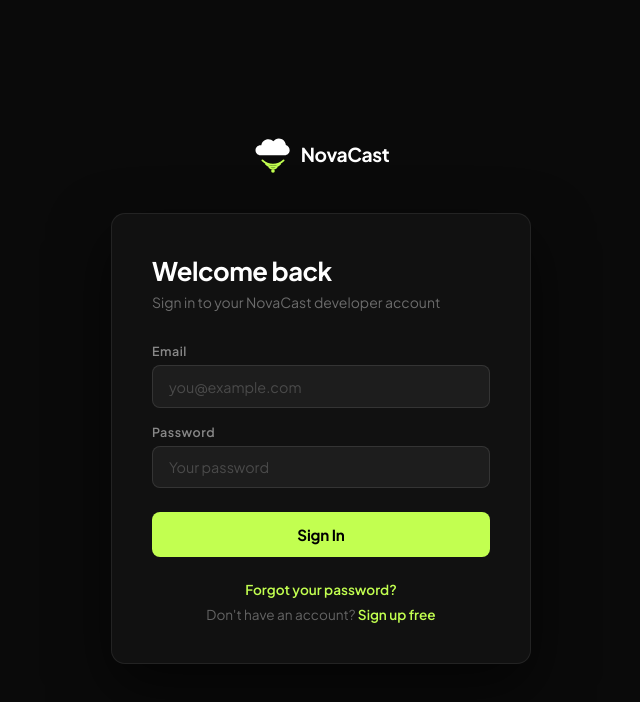
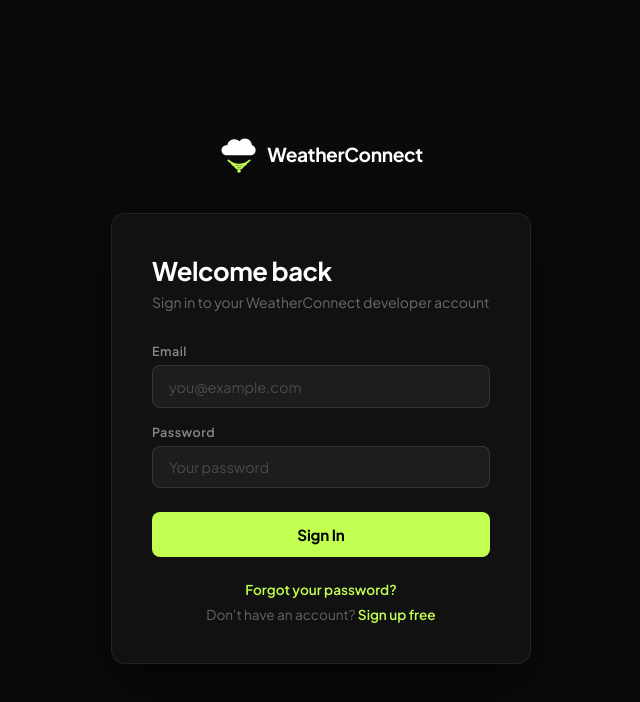
Before and after one commit to NaturalTC/fullstack-weather-data-collection, a React (Vite) app in the folder frontend/: page /login in a window 1280 px wide. Shown: the top 702 px of the page, without its empty margins (319-959 px from the left). Built offline with nearby package versions, Linux system fonts and the light colour scheme; no server answers.

Commit message:
Rebrand NovaCast to WeatherConnect across frontend and backend

```diff
--- a/frontend/index.html
+++ b/frontend/index.html
@@ -4,7 +4,7 @@
     <meta charset="UTF-8" />
     <link rel="icon" type="image/svg+xml" href="/vite.svg" />
     <meta name="viewport" content="width=device-width, initial-scale=1.0" />
-    <title>NovaCast — Weather API for Developers</title>
+    <title>WeatherConnect — Weather API for Developers</title>
     <link rel="preconnect" href="https://fonts.googleapis.com" />
     <link rel="preconnect" href="https://fonts.gstatic.com" crossorigin />
     <link href="https://fonts.googleapis.com/css2?family=Instrument+Serif:ital@0;1&family=Plus+Jakarta+Sans:wght@300;400;500;600;700&family=DM+Mono:wght@400;500&display=swap" rel="stylesheet" />
--- a/frontend/src/App.tsx
+++ b/frontend/src/App.tsx
@@ -84,7 +84,7 @@ export default function App() {
       <nav className="app-nav">
         <Link to="/" className="app-nav-logo">
           <LogoMark size={28} />
-          <span className="app-nav-logo-name">NovaCast</span>
+          <span className="app-nav-logo-name">WeatherConnect</span>
         </Link>
         <div className="app-nav-links">
           <Link to="/developer">My Keys</Link>
--- a/frontend/src/components/LandingPage.tsx
+++ b/frontend/src/components/LandingPage.tsx
@@ -91,7 +91,7 @@ export default function LandingPage() {
         <div className="lp-nav-inner">
           <div className="lp-logo">
             <LogoMark size={36} />
-            <span className="lp-logo-name">NovaCast</span>
+            <span className="lp-logo-name">WeatherConnect</span>
           </div>
           <div className="lp-nav-links">
             <a href="#features">Platform</a>
@@ -240,7 +240,7 @@ export default function LandingPage() {
         <div className="lp-footer-inner">
           <div className="lp-footer-logo">
             <LogoMark size={36} />
-            <span className="lp-logo-name">NovaCast</span>
+            <span className="lp-logo-name">WeatherConnect</span>
           </div>
           <div className="lp-footer-links">
             <Link to="/dashboard">Live Dashboard</Link>
@@ -248,7 +248,7 @@ export default function LandingPage() {
             <a href="#api">API Docs</a>
             <a href="#pricing">Pricing</a>
           </div>
-          <p className="lp-footer-copy">© 2026 NovaCast. Weather data for developers.</p>
+          <p className="lp-footer-copy">© 2026 WeatherConnect. Weather data for developers.</p>
         </div>
       </footer>
 
--- a/frontend/src/pages/DeveloperPage.tsx
+++ b/frontend/src/pages/DeveloperPage.tsx
@@ -119,7 +119,7 @@ export default function DeveloperPage() {
       <nav className="dev-nav">
         <Link to="/" className="dev-logo">
           <LogoMark size={34} />
-          <span className="dev-logo-name">NovaCast</span>
+          <span className="dev-logo-name">WeatherConnect</span>
         </Link>
         <div className="dev-nav-links">
           <Link to="/dashboard">Live Data</Link>
@@ -159,7 +159,7 @@ export default function DeveloperPage() {
           {/* Welcome */}
           <div className="dev-welcome">
             <h1 className="dev-title">Developer Dashboard</h1>
-            <p className="dev-subtitle">Manage your API keys and explore the NovaCast API.</p>
+            <p className="dev-subtitle">Manage your API keys and explore the WeatherConnect API.</p>
           </div>
 
           {/* ── API Keys section ── */}
--- a/frontend/src/pages/ForgotPasswordPage.tsx
+++ b/frontend/src/pages/ForgotPasswordPage.tsx
@@ -28,7 +28,7 @@ export default function ForgotPasswordPage() {
     <div className="auth-page">
       <Link to="/" className="auth-logo">
         <LogoMark size={40} />
-        <span className="auth-logo-name">NovaCast</span>
+        <span className="auth-logo-name">WeatherConnect</span>
       </Link>
 
       <div className="auth-card">
--- a/frontend/src/pages/ProfilePage.tsx
+++ b/frontend/src/pages/ProfilePage.tsx
@@ -111,7 +111,7 @@ export default function ProfilePage() {
       <nav className="dev-nav">
         <Link to="/" className="dev-logo">
           <LogoMark size={34} />
-          <span className="dev-logo-name">NovaCast</span>
+          <span className="dev-logo-name">WeatherConnect</span>
         </Link>
         <div className="dev-nav-links">
           <Link to="/developer">Dashboard</Link>
--- a/frontend/src/pages/ResetPasswordPage.tsx
+++ b/frontend/src/pages/ResetPasswordPage.tsx
@@ -35,7 +35,7 @@ export default function ResetPasswordPage() {
     <div className="auth-page">
       <Link to="/" className="auth-logo">
         <LogoMark size={40} />
-        <span className="auth-logo-name">NovaCast</span>
+        <span className="auth-logo-name">WeatherConnect</span>
       </Link>
 
       <div className="auth-card">
--- a/frontend/src/pages/SignInPage.tsx
+++ b/frontend/src/pages/SignInPage.tsx
@@ -40,12 +40,12 @@ export default function SignInPage() {
     <div className="auth-page">
       <Link to="/" className="auth-logo">
         <LogoMark size={40} />
-        <span className="auth-logo-name">NovaCast</span>
+        <span className="auth-logo-name">WeatherConnect</span>
       </Link>
 
       <div className="auth-card">
         <h1 className="auth-title">Welcome back</h1>
-        <p className="auth-subtitle">Sign in to your NovaCast developer account</p>
+        <p className="auth-subtitle">Sign in to your WeatherConnect developer account</p>
 
         {success && (
           <div className="auth-error" style={{ background: 'rgba(34,197,94,0.1)', borderColor: 'rgba(34,197,94,0.3)', color: '#86efac', marginBottom: '1rem' }}>
--- a/frontend/src/pages/SignUpPage.tsx
+++ b/frontend/src/pages/SignUpPage.tsx
@@ -30,12 +30,12 @@ export default function SignUpPage() {
     <div className="auth-page">
       <Link to="/" className="auth-logo">
         <LogoMark size={40} />
-        <span className="auth-logo-name">NovaCast</span>
+        <span className="auth-logo-name">WeatherConnect</span>
       </Link>
 
       <div className="auth-card">
         <h1 className="auth-title">Create your account</h1>
-        <p className="auth-subtitle">Start building with the NovaCast weather API</p>
+        <p className="auth-subtitle">Start building with the WeatherConnect weather API</p>
 
         <form className="auth-form" onSubmit={handleSubmit}>
           <div className="auth-field">
--- a/frontend/src/pages/StripeCancelPage.tsx
+++ b/frontend/src/pages/StripeCancelPage.tsx
@@ -7,7 +7,7 @@ export default function StripeCancelPage() {
     <div className="auth-page">
       <Link to="/" className="auth-logo">
         <LogoMark size={40} />
-        <span className="auth-logo-name">NovaCast</span>
+        <span className="auth-logo-name">WeatherConnect</span>
       </Link>
       <div className="auth-card" style={{ textAlign: 'center' }}>
         <h1 className="auth-title">Checkout cancelled</h1>
--- a/frontend/src/pages/StripeSuccessPage.tsx
+++ b/frontend/src/pages/StripeSuccessPage.tsx
@@ -7,7 +7,7 @@ export default function StripeSuccessPage() {
     <div className="auth-page">
       <Link to="/" className="auth-logo">
         <LogoMark size={40} />
-        <span className="auth-logo-name">NovaCast</span>
+        <span className="auth-logo-name">WeatherConnect</span>
       </Link>
       <div className="auth-card" style={{ textAlign: 'center' }}>
         <div style={{ fontSize: '2.5rem', marginBottom: '1rem' }}>🎉</div>
```
Also changed, not shown: 2 other files (tests, documents, lock files or other folders).
